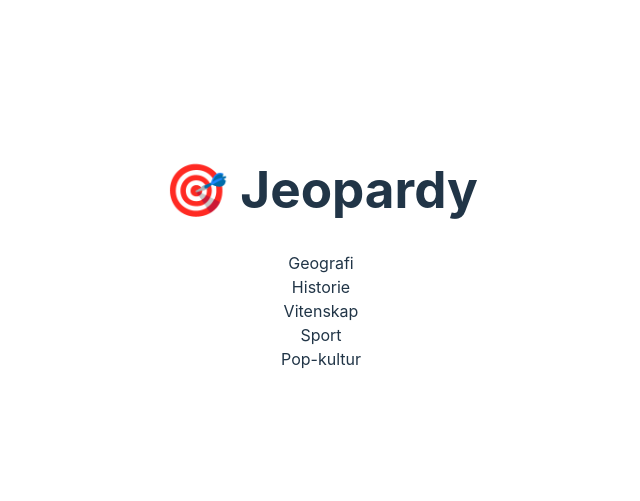
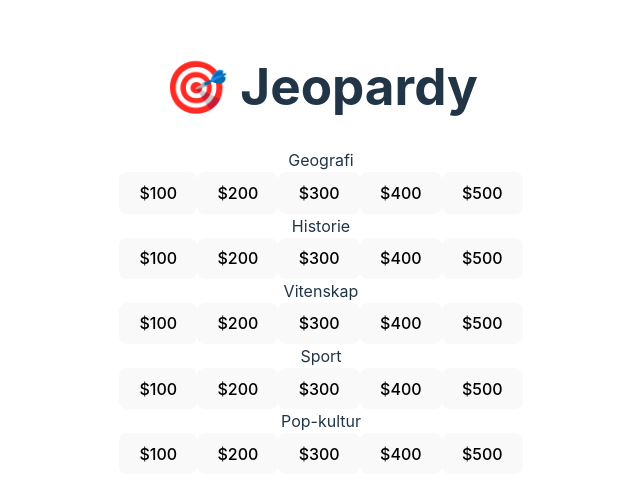
Before and after one commit to ingunntonetta/Jeopardy-game, a React (Vite) app: page / in a window 1280 px wide. Shown: the part 151-652 px from the top of the page, without its empty margins (319-959 px from the left). Built offline with nearby package versions, Linux system fonts and the light colour scheme.

Commit message:
adding buttons for each category

```diff
--- a/src/App.jsx
+++ b/src/App.jsx
@@ -1,5 +1,4 @@
 import "./App.css";
-import questionsData from './questions.json';
 import Board from './components/Board';
 
 function App() {
--- a/src/components/Board.jsx
+++ b/src/components/Board.jsx
@@ -4,9 +4,19 @@
     const { categories } = questionsData;
 
     return (
-        <div>
-            {categories.map((category, index) => (
-                <div key={index}>{category.name}</div>
+        <div className="board">
+            {categories.map((category, categoryIndex) => (
+                <div key={categoryIndex} className="board-column">
+                    <div className="board-category">{category.name}</div>
+                    {category.questions.map((question, questionIndex) => (
+                        <button
+                            key={questionIndex}
+                            className="board-cell board-cell--available"
+                        >
+                            ${question.value}
+                        </button>
+                    ))}
+                </div>
             ))}
         </div>
     );
```
